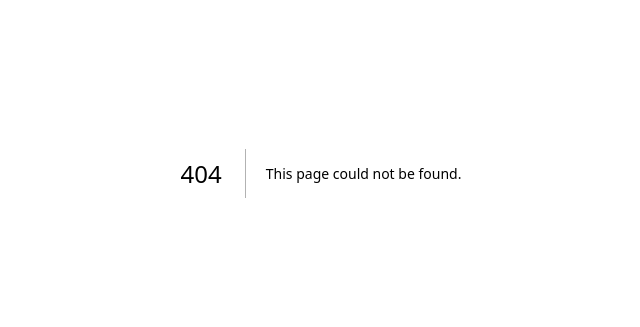
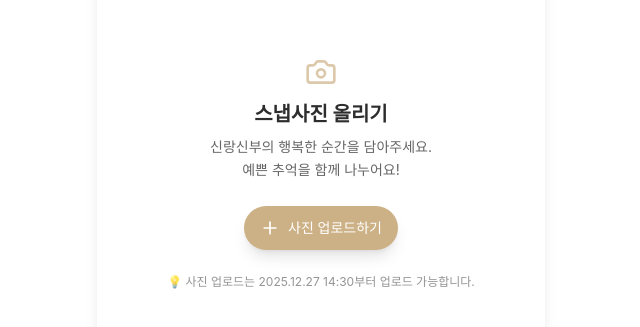
Before and after one commit to RendarCP/mobile-love-invite, a Next.js app: page /snapshot in a window 1280 px wide. Before the commit this address had no page. Shown: the part 227-554 px from the top of the page, without its empty margins (319-959 px from the left). Built offline with nearby package versions, Linux system fonts and the light colour scheme; a web font is replaced by a local one.

Commit message:
feat: 스냅샷 관련 부분으로 수정

```diff
--- a/app/page.tsx
+++ b/app/page.tsx
@@ -10,6 +10,7 @@ import PhotoGallery from "@/components/sections/PhotoGallery";
 import NaverMap from "@/components/sections/NaverMap";
 import PhotoUpload from "@/components/sections/PhotoUpload";
 import AttendanceCheck from "@/components/sections/AttendanceCheck";
+import MobileContainer from "@/components/MobileContainer";
 import { useScrollAnimation } from "@/hooks/useScrollAnimation";
 import Image from "next/image";
 
@@ -151,10 +152,7 @@ export default function HomePage() {
   }, []);
 
   return (
-    <div
-      className="max-w-md mx-auto bg-white shadow-lg min-h-screen-mobile"
-      suppressHydrationWarning
-    >
+    <MobileContainer>
       {/* 최상단 커버 섹션 - 이미지 스타일 */}
       <section
         className="relative overflow-hidden"
@@ -674,6 +672,6 @@ export default function HomePage() {
           </div>
         </DialogContent>
       </Dialog>
-    </div>
+    </MobileContainer>
   );
 }
--- /dev/null
+++ b/app/snapshot/page.tsx
@@ -0,0 +1,10 @@
+import MobileContainer from "@/components/MobileContainer";
+import PhotoUpload from "@/components/sections/PhotoUpload";
+
+export default function SnapshotPage() {
+  return (
+    <MobileContainer className="h-screen flex justify-center items-center">
+      <PhotoUpload />
+    </MobileContainer>
+  );
+}
--- /dev/null
+++ b/src/components/MobileContainer.tsx
@@ -0,0 +1,34 @@
+import React from "react";
+
+/**
+ * MobileContainer의 props 인터페이스
+ */
+interface IMobileContainerProps {
+  /** 자식 컴포넌트 */
+  children: React.ReactNode;
+  /** 추가 클래스명 */
+  className?: string;
+}
+
+/**
+ * 모바일 뷰 컨테이너 컴포넌트
+ * 최대 너비를 md(768px)로 제한하고 중앙 정렬하며, 그림자와 최소 높이를 설정합니다.
+ *
+ * @param props - 컴포넌트 props
+ * @returns React 컴포넌트
+ */
+const MobileContainer: React.FC<IMobileContainerProps> = ({
+  children,
+  className = "",
+}) => {
+  return (
+    <div
+      className={`max-w-md mx-auto bg-white shadow-lg min-h-screen-mobile ${className}`}
+      suppressHydrationWarning
+    >
+      {children}
+    </div>
+  );
+};
+
+export default MobileContainer;
```
